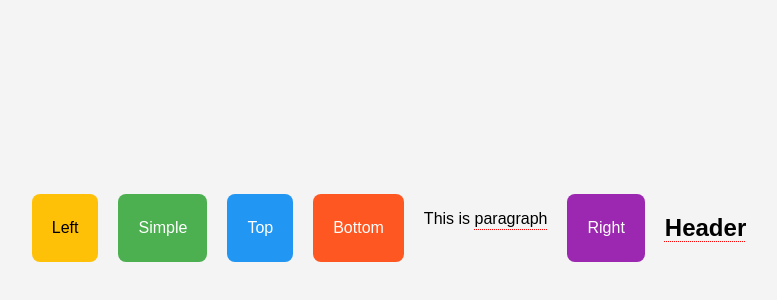
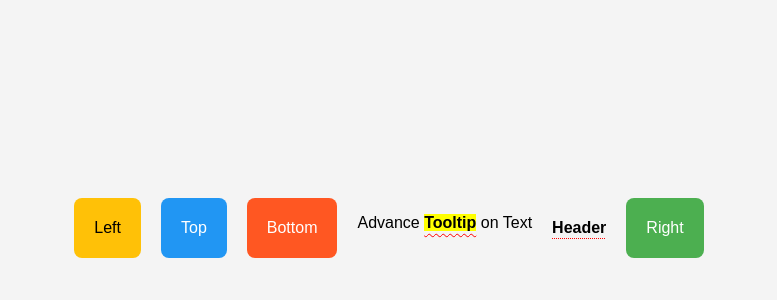
Before and after one commit to smallvi/yoyo-tooltip, a plain HTML site: page index.html in a window 1280 px wide. Shown: the part 192-492 px from the top of the page, without its empty margins (251-1028 px from the left). Drawn offline with Linux system fonts and the light colour scheme.

Commit message:
feat: add target highlight parameter

```diff
--- a/index.html
+++ b/index.html
@@ -1,5 +1,6 @@
 <!DOCTYPE html>
 <html lang="en">
+
 <head>
     <meta charset="UTF-8" />
     <meta name="viewport" content="width=device-width, initial-scale=1.0">
@@ -37,7 +38,7 @@
             transform: scale(1.1);
         }
 
-        #simple {
+        #right {
             background-color: #4CAF50;
             color: white;
         }
@@ -55,11 +56,6 @@
         #left {
             background-color: #FFC107;
             color: black;
-        }
-
-        #right {
-            background-color: #9C27B0;
-            color: white;
         }
 
         #paragraph {
@@ -89,15 +85,15 @@
         }
     </style>
 </head>
+
 <body>
     <div class="container">
         <button id="left">Left</button>
-        <button id="simple">Simple</button>
         <button id="top">Top</button>
         <button id="bottom">Bottom</button>
-        <p>This is <span id="text">paragraph</span></p>
+        <p>Advance <span id="text">Tooltip</span> on Text</p>
+        <h4 id="header">Header</h4>
         <button id="right">Right</button>
-        <h2 id="header">Header</h2>
     </div>
 
     <script src="yoyo-tooltip.min.js"></script>
@@ -109,53 +105,41 @@
 
         yoyoTooltip({
             id: '#text',
-            content: '😂 Simple Tooltip on text',
-        });
-
-        yoyoTooltip({
-            id: '#simple',
-            content: '🤣 Simple Tooltip',
+            content: '😎 <strong>Advance Tooltip</strong> on text',
+            direction: 'top',
+            delay: '0',
+            trigger: 'hover',
+            backgroundColor: '#ff0000',
+            color: '#ffffff',
+            boxShadow: 'rgba(240, 46, 170, 0.4) 5px 5px, rgba(240, 46, 170, 0.3) 10px 10px, rgba(240, 46, 170, 0.2) 15px 15px, rgba(240, 46, 170, 0.1) 20px 20px, rgba(240, 46, 170, 0.05) 25px 25px',
+            targetHighlight: true,
+            targetTextDecoration: 'underline wavy red 1px',
+            targetUnderlineOffset: '5px',
+            targetBackgroundColor: 'yellow',
+            targetFontWeight: 'bold',
         });
 
         yoyoTooltip({
             id: '#top',
-            direction: 'top',
-            content: '😍<strong>Hello Worlds</strong>',
-            animation: 'fade',
-            delay: '0',
-            trigger: 'hover',
-            backgroundColor: '#ff0000',
-            boxShadow : 'rgba(240, 46, 170, 0.4) 5px 5px, rgba(240, 46, 170, 0.3) 10px 10px, rgba(240, 46, 170, 0.2) 15px 15px, rgba(240, 46, 170, 0.1) 20px 20px, rgba(240, 46, 170, 0.05) 25px 25px',
-            color: '#ffffff'
+            content: '😍 Hello Worlds',
         });
 
         yoyoTooltip({
             id: '#bottom',
             direction: 'bottom',
-            content: '😁<strong>Hello Worlds</strong>',
-            animation: 'fade',
-            delay: '0',
-            trigger: 'hover',
-            backgroundColor: 'yellow',
-            color: 'red',
+            content: '😁 Hello Worlds',
         });
 
         yoyoTooltip({
             id: '#left',
             direction: 'left',
-            content: '😊<strong>Hello Worlds</strong>',
-            animation: 'fade',
-            delay: '0',
-            trigger: 'hover',
+            content: '😊 Hello Worlds',
         });
 
         yoyoTooltip({
             id: '#right',
             direction: 'right',
-            content: '😎<strong>Hello Worlds</strong>',
-            animation: 'fade',
-            delay: '0',
-            trigger: 'hover',
+            content: '😉 Hello Worlds',
         });
     </script>
 </body>
--- a/yoyo-tooltip.js
+++ b/yoyo-tooltip.js
@@ -91,16 +91,11 @@ function addTooltipStyles() {
       opacity: 1;
       visibility: visible;
     }
-
-    .yoyo-tooltip-text {
-      text-decoration: underline dotted red 1px;
-      text-underline-offset: 5px;
-    }
   `;
   document.head.appendChild(style);
 }
 
-function yoyoTooltip({ id, direction = 'top', content, delay = 0, trigger = 'hover', backgroundColor = '#333', color = 'white', boxShadow = 'rgba(50, 50, 93, 0.25) 0px 13px 27px -5px, rgba(0, 0, 0, 0.3) 0px 8px 16px -8px' }) {
+function yoyoTooltip({ id, direction = 'top', content, delay = 0, trigger = 'hover', backgroundColor = '#333', color = 'white', boxShadow = 'rgba(50, 50, 93, 0.25) 0px 13px 27px -5px, rgba(0, 0, 0, 0.3) 0px 8px 16px -8px', targetHighlight = true, targetTextDecoration = "underline dotted red 1px", targetUnderlineOffset = "5px", targetBackgroundColor = '', targetFontWeight = '' }) {
   addTooltipStyles();
 
   const element = document.querySelector(id);
@@ -119,9 +114,14 @@ function yoyoTooltip({ id, direction = 'top', content, delay = 0, trigger = 'hov
   element.style.position = 'relative';
   element.appendChild(tooltip);
 
-  const textTags = ['SPAN', 'P', 'A', 'H1', 'H2', 'H3', 'H4', 'H5', 'H6', 'STRONG'];
-  if (textTags.includes(element.tagName)) {
-    element.classList.add('yoyo-tooltip-text');
+  if (targetHighlight) {
+    const textTags = ['SPAN', 'P', 'A', 'H1', 'H2', 'H3', 'H4', 'H5', 'H6', 'STRONG'];
+    if (textTags.includes(element.tagName)) {
+      element.style.textDecoration = targetTextDecoration;
+      element.style.textUnderlineOffset = targetUnderlineOffset;
+      element.style.backgroundColor = targetBackgroundColor;
+      element.style.fontWeight = targetFontWeight;
+    }
   }
 
   const showTooltip = () => {
```
Also changed, not shown: README.md, yoyo-tooltip.min.js.
